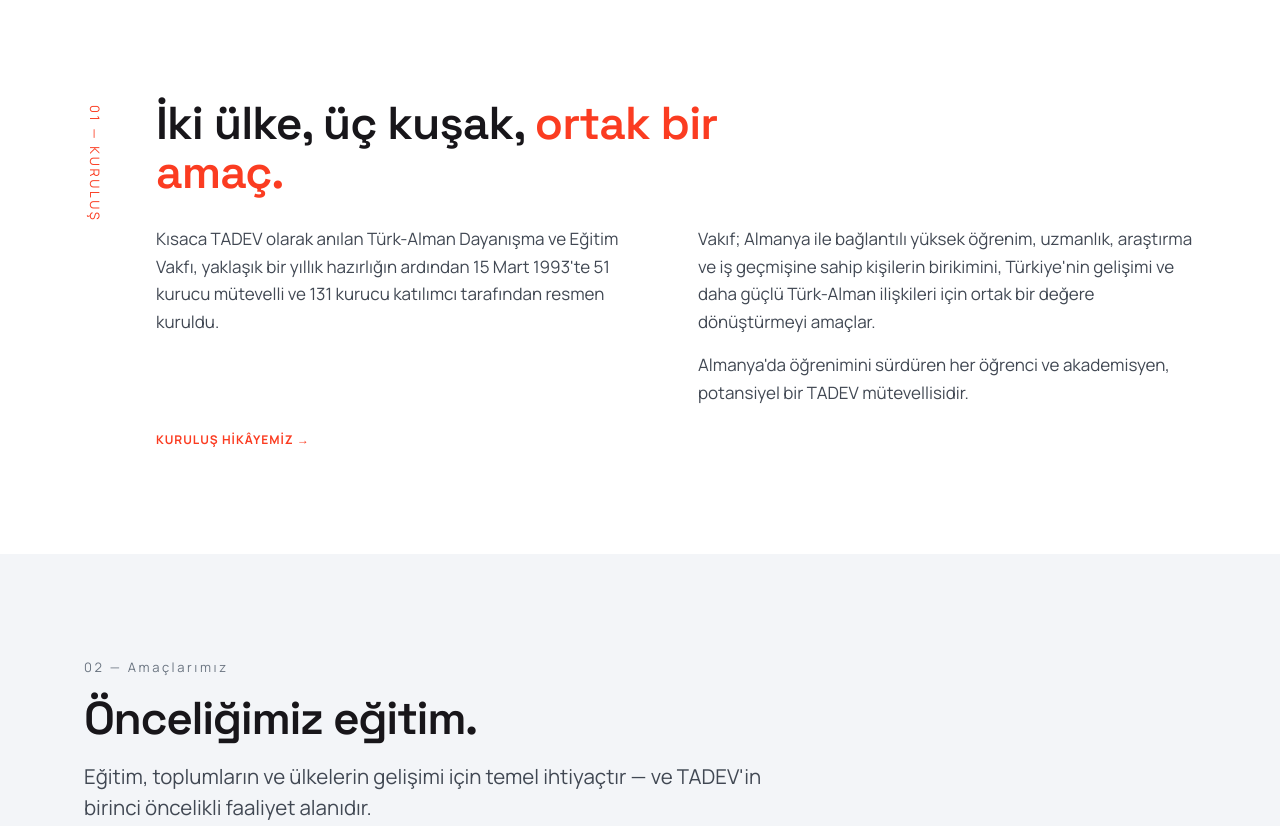
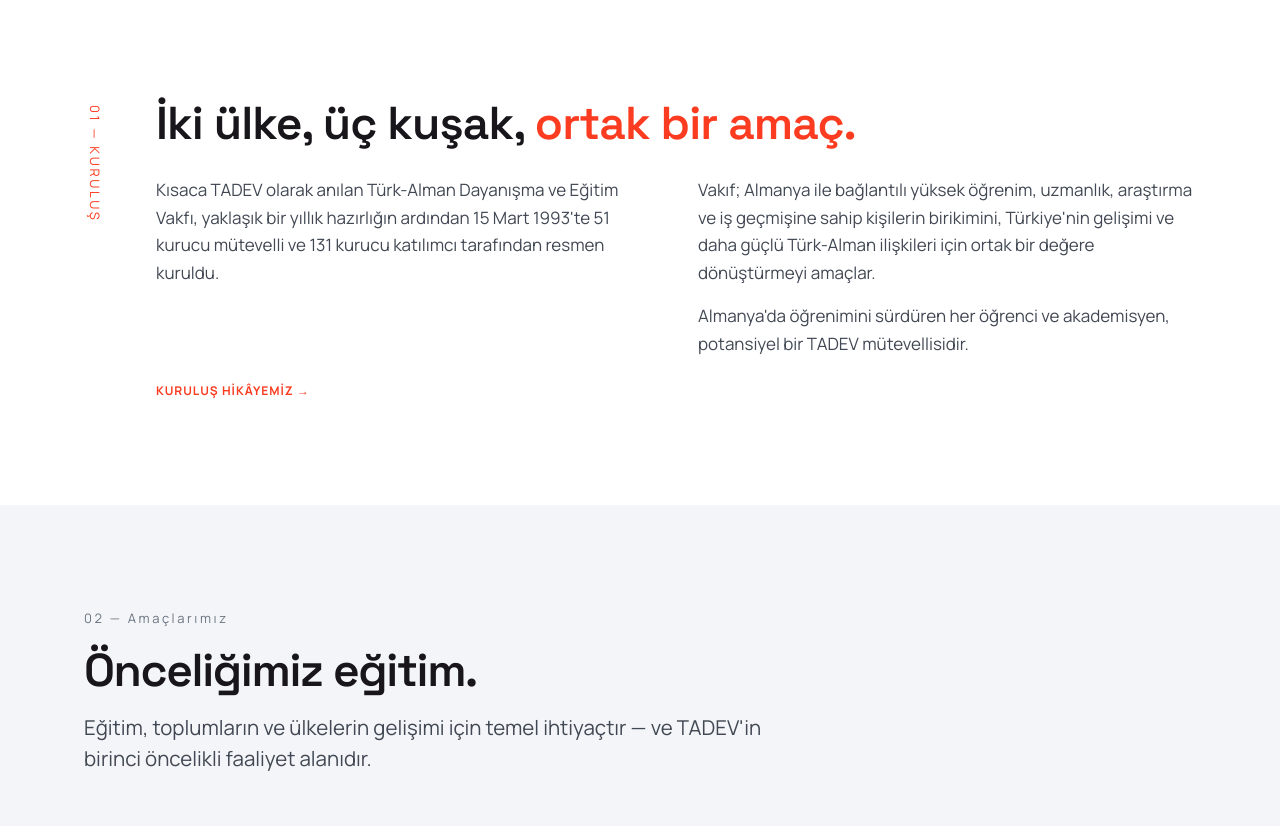
Before and after one commit to SvenKoksal/TADEV-Website, a plain HTML site: page index.html in a window 1280 px wide. Shown: the part 843-1669 px from the top of the page. Drawn offline with Linux system fonts and the light colour scheme; no server answers.

Commit message:
small cosmetic updates

```diff
--- a/css/site.css
+++ b/css/site.css
@@ -90,7 +90,7 @@
 /* ---------------- Manifesto ---------------- */
 .man{display:grid;grid-template-columns:auto 1fr;gap:clamp(28px,4vw,64px);align-items:start}
 .man__lbl{font-family:var(--mono);font-size:13px;letter-spacing:.2em;color:var(--ember);writing-mode:vertical-rl;text-orientation:mixed;padding-top:6px}
-.man h2{font-size:clamp(28px,3.6vw,50px);max-width:20ch;line-height:1.06}
+.man h2{font-size:clamp(28px,3.6vw,50px);line-height:1.06;text-wrap:balance}
 .man h2 em{font-style:normal;color:var(--ember)}
 .man__body{margin-top:28px;columns:2;column-gap:44px;font-size:17px;color:var(--slate-deep);line-height:1.62}
 .man__body p{margin-bottom:16px;break-inside:avoid}
@@ -156,7 +156,7 @@
 /* ---------------- CTA (ember) ---------------- */
 .cta{position:relative;overflow:hidden;border-radius:22px;background:var(--ember-grad);padding:clamp(44px,6vw,88px);color:#fff}
 .cta__mark{position:absolute;right:-60px;bottom:-80px;width:360px;opacity:.16;pointer-events:none}
-.cta h2{color:#fff;font-size:clamp(34px,4.4vw,62px);letter-spacing:-.03em;max-width:18ch;line-height:1}
+.cta h2{color:#fff;font-size:clamp(34px,4.4vw,62px);letter-spacing:-.03em;line-height:1;text-wrap:balance}
 .cta p{color:rgba(255,255,255,.92);font-size:18px;margin-top:20px;max-width:50ch}
 .cta__actions{margin-top:34px;display:flex;gap:14px;flex-wrap:wrap;position:relative;z-index:2}
 
--- a/index.html
+++ b/index.html
@@ -105,7 +105,7 @@
   <div class="man reveal">
     <div class="man__lbl">01 — KURULUŞ</div>
     <div>
-      <h2 style="width: 614px;">İki ülke, üç kuşak, <em>ortak bir amaç.</em></h2>
+      <h2>İki ülke, üç kuşak, <em>ortak bir amaç.</em></h2>
       <div class="man__body">
         <p>Kısaca TADEV olarak anılan Türk-Alman Dayanışma ve Eğitim Vakfı, yaklaşık bir yıllık hazırlığın ardından 15 Mart 1993'te 51 kurucu mütevelli ve 131 kurucu katılımcı tarafından resmen kuruldu.</p>
         <p>Vakıf; Almanya ile bağlantılı yüksek öğrenim, uzmanlık, araştırma ve iş geçmişine sahip kişilerin birikimini, Türkiye'nin gelişimi ve daha güçlü Türk-Alman ilişkileri için ortak bir değere dönüştürmeyi amaçlar.</p>
```
